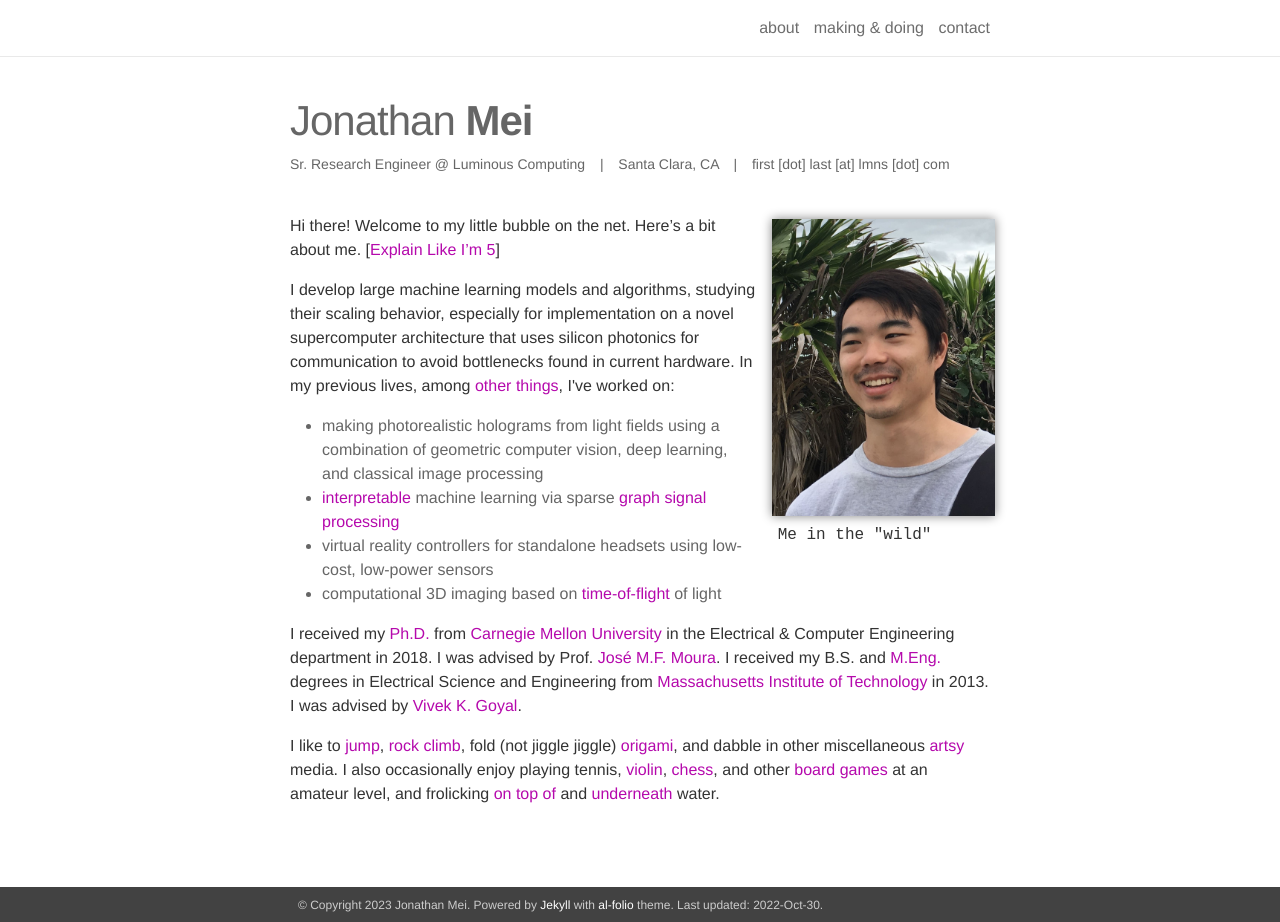
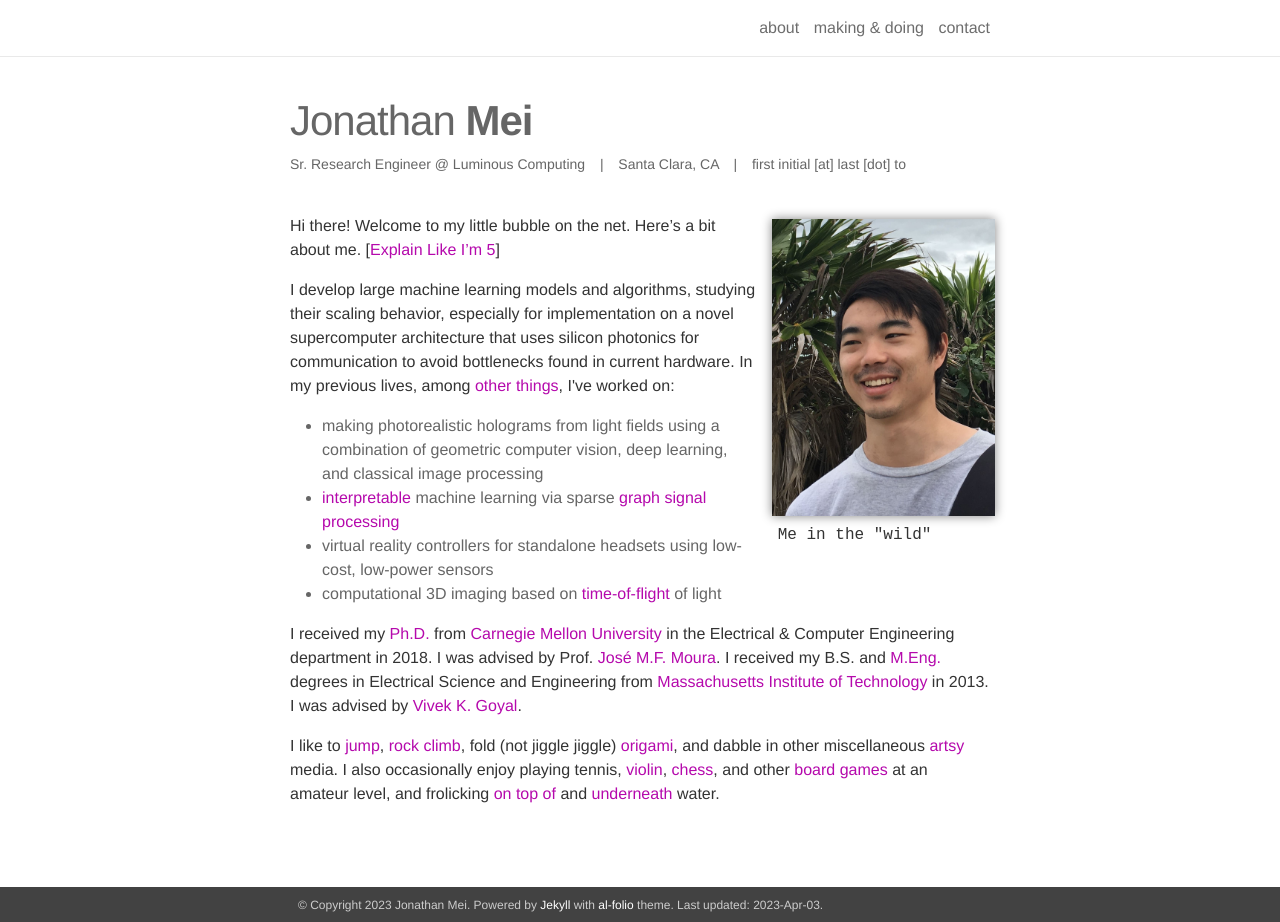
Before and after one commit to jonathanmei/jonathanmei.github.io, a Jekyll site: the page built from _pages/about.md, in a window 1280 px wide and 922 px high. Built offline with Jekyll 4.4.1, drawn with Linux system fonts in a browser that asks for light colours; nearby versions of some CDN libraries; comment, search, counter and statistics services are not loaded.

Commit message:
yearly update

```diff
--- a/_config.yml
+++ b/_config.yml
@@ -2,14 +2,14 @@
 # Site settings
 # -----------------------------------------------------------------------------
 name: Jonathan Mei
-email: jonathan@mei.to
+email: j@mei.to
 description: > # this means to ignore newlines until "footer_text:"
   My bubble on the net
 footer_text: >
   Powered by <a href="http://jekyllrb.com/" target="_blank">Jekyll</a> with <a href="https://github.com/alshedivat/al-folio">al-folio</a> theme.
 url: https://www.jonathanmei.com # the base hostname & protocol for your site
 baseurl:  # the subpath of your site, e.g. /blog/
-last_updated: 2022-Oct-30 # leave blank if you don't want to display last updated
+last_updated: 2023-Apr-03 # leave blank if you don't want to display last updated
 
 # -----------------------------------------------------------------------------
 # Open Graph
--- a/_pages/about.md
+++ b/_pages/about.md
@@ -5,7 +5,7 @@ title: Jonathan <strong>Mei</strong>
 description: >
   Sr. Research Engineer @ <a href="http://luminous.com">Luminous Computing</a> &ensp; | &ensp;
   Santa Clara, CA &ensp; | &ensp;
-  first [dot] last [at] lmns [dot] com
+  first initial [at] last [dot] to
 
 profile:
   align: right
```
